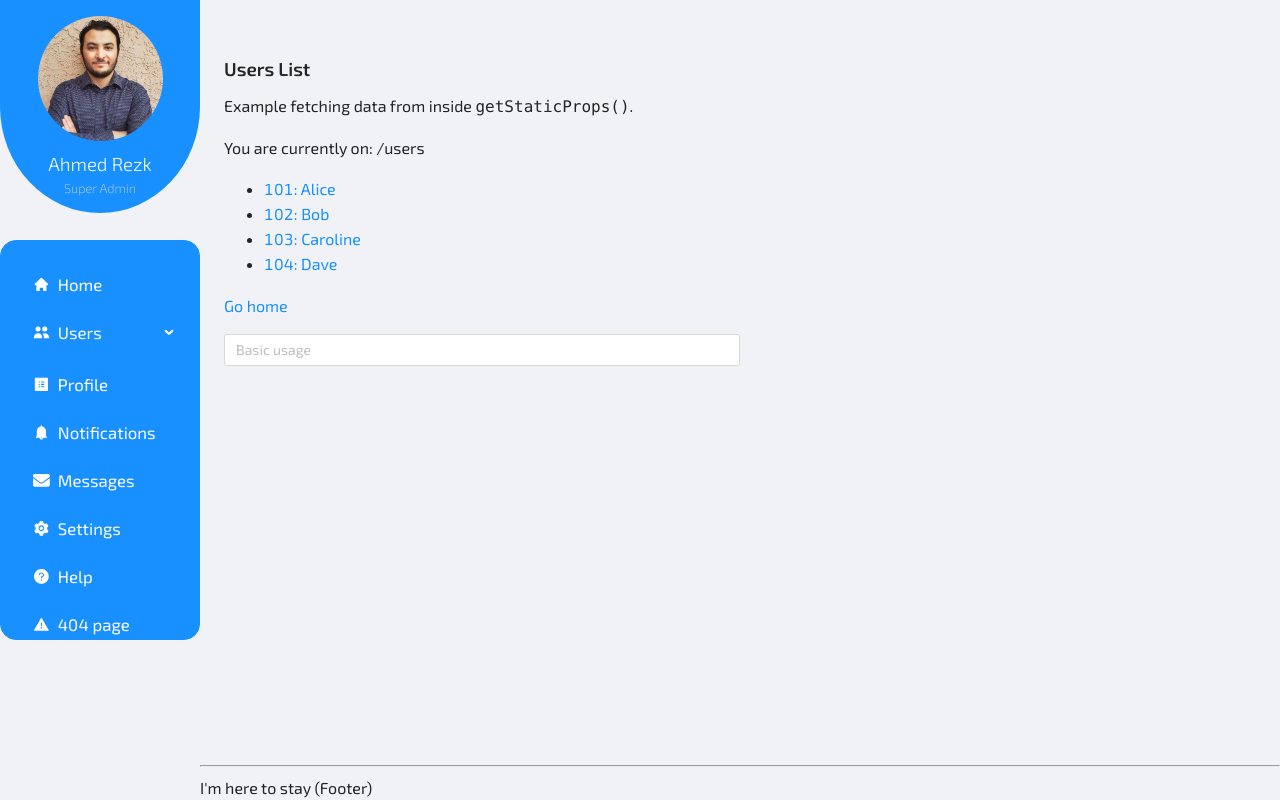
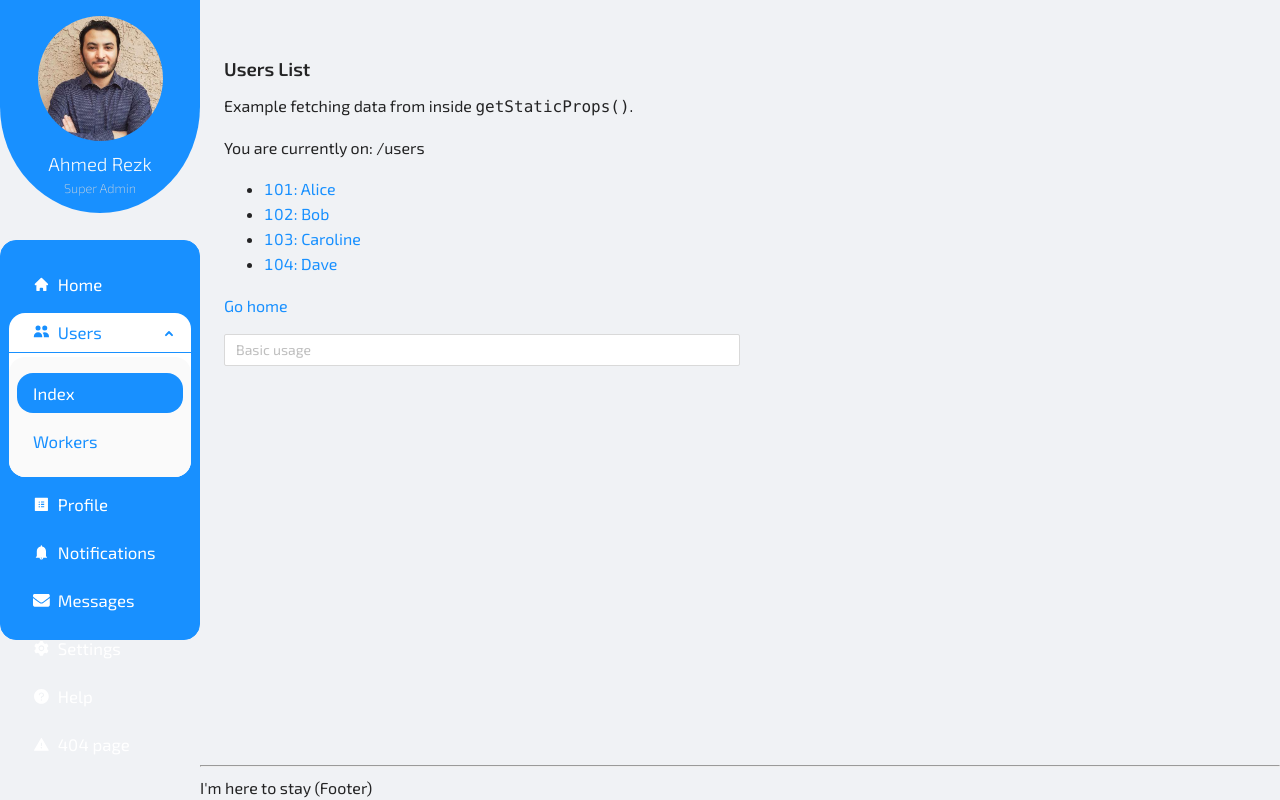
Before and after one commit to ahmed-rezk-dev/nile-dahsboard, a Next.js app: page /users in a window 1280 px wide. Built offline with nearby package versions, Linux system fonts and the light colour scheme.

Commit message:
CREATE: custom link component/ Added active sidebar  itme.

```diff
--- a/components/Sidebar/index.tsx
+++ b/components/Sidebar/index.tsx
@@ -25,6 +25,8 @@ import {
 } from '@/components/Styled/Sidebar';
 import { CollapseType } from 'antd/lib/layout/Sider';
 import Link from 'next/link';
+import { useRouter } from 'next/router';
+import { BaseRouter } from 'next/dist/next-server/lib/router/router';
 
 type Props = {
     // toggle: CollapseType;
@@ -32,6 +34,8 @@ type Props = {
 };
 
 const Sidebar = ({ collapsed }: Props) => {
+    const currentRouter: BaseRouter = useRouter();
+    console.log('currentRouter:', currentRouter);
     return (
         <SiderContainer collapsible collapsed={collapsed} /*onCollapse={toggle}*/ trigger={null}>
             <Spring
@@ -105,13 +109,13 @@ const Sidebar = ({ collapsed }: Props) => {
                             }}
                         >
                             <SiderMenu
-                                // defaultSelectedKeys={[currentPath]}
-                                // defaultOpenKeys={[currentRoute.group ? currentRoute.group.name : null]}
+                                defaultSelectedKeys={[currentRouter.pathname]}
+                                defaultOpenKeys={[currentRouter.pathname !== '/' ? currentRouter.pathname : '']}
                                 mode="inline"
                             >
                                 {/* Home */}
-                                <MenuItem key="home">
-                                    <Link href="/">
+                                <MenuItem key="/">
+                                    <Link href="/" activeClassName="active">
                                         <a>
                                             <HiHome />
                                             Home
@@ -121,7 +125,7 @@ const Sidebar = ({ collapsed }: Props) => {
 
                                 {/* Users */}
                                 <SubMenuContainer
-                                    key="users"
+                                    key="/users"
                                     title={
                                         <SubMenuTitle>
                                             <HiUsers />
@@ -129,12 +133,13 @@ const Sidebar = ({ collapsed }: Props) => {
                                         </SubMenuTitle>
                                     }
                                 >
-                                    <SubMenuItem key="index">
-                                        <Link href="/index">
+                                    <SubMenuItem key="/users">
+                                        <Link href="/users">
                                             <a>Index</a>
                                         </Link>
                                     </SubMenuItem>
-                                    <SubMenuItem key="workers">
+
+                                    <SubMenuItem key="/workers">
                                         <Link href="/workers">
                                             <a>Workers</a>
                                         </Link>
@@ -142,7 +147,7 @@ const Sidebar = ({ collapsed }: Props) => {
                                 </SubMenuContainer>
 
                                 {/* Profile */}
-                                <MenuItem key="profile">
+                                <MenuItem key="/profile">
                                     <Link href="/profile">
                                         <a>
                                             <AiFillProfile />
@@ -152,7 +157,7 @@ const Sidebar = ({ collapsed }: Props) => {
                                 </MenuItem>
 
                                 {/* Notifications */}
-                                <MenuItem key="notifications">
+                                <MenuItem key="/notifications">
                                     <Link href="/notifications">
                                         <a>
                                             <AiFillBell />
@@ -162,7 +167,7 @@ const Sidebar = ({ collapsed }: Props) => {
                                 </MenuItem>
 
                                 {/* Messages */}
-                                <MenuItem key="messages">
+                                <MenuItem key="/messages">
                                     <Link href="/messages">
                                         <a>
                                             <FaEnvelope />
@@ -172,7 +177,7 @@ const Sidebar = ({ collapsed }: Props) => {
                                 </MenuItem>
 
                                 {/* Settings */}
-                                <MenuItem key="settings">
+                                <MenuItem key="/settings">
                                     <Link href="/settings">
                                         <a>
                                             <AiFillSetting />
@@ -182,7 +187,7 @@ const Sidebar = ({ collapsed }: Props) => {
                                 </MenuItem>
 
                                 {/* Help */}
-                                <MenuItem key="help">
+                                <MenuItem key="/help">
                                     <Link href="/help">
                                         <a>
                                             <AiFillQuestionCircle />
@@ -191,7 +196,7 @@ const Sidebar = ({ collapsed }: Props) => {
                                     </Link>
                                 </MenuItem>
 
-                                <MenuItem key="error">
+                                <MenuItem key="/error">
                                     <Link href="/error">
                                         <a>
                                             <AiFillWarning />
```
Also changed, not shown: components/Link/index.tsx (added, +25 -0 lines).
